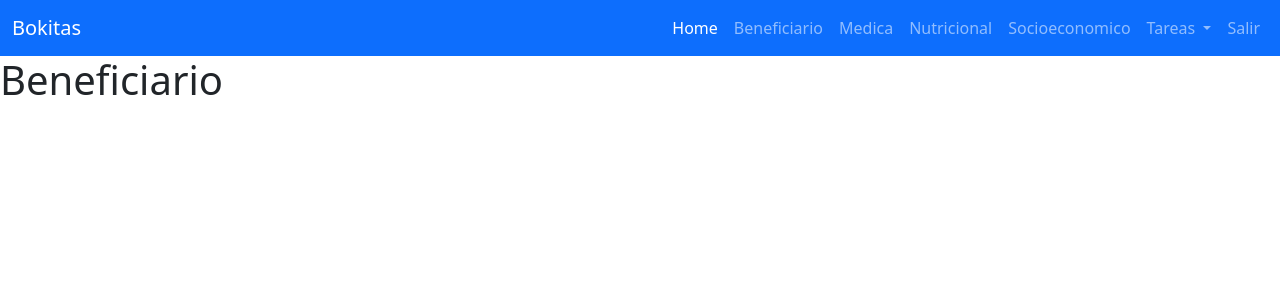
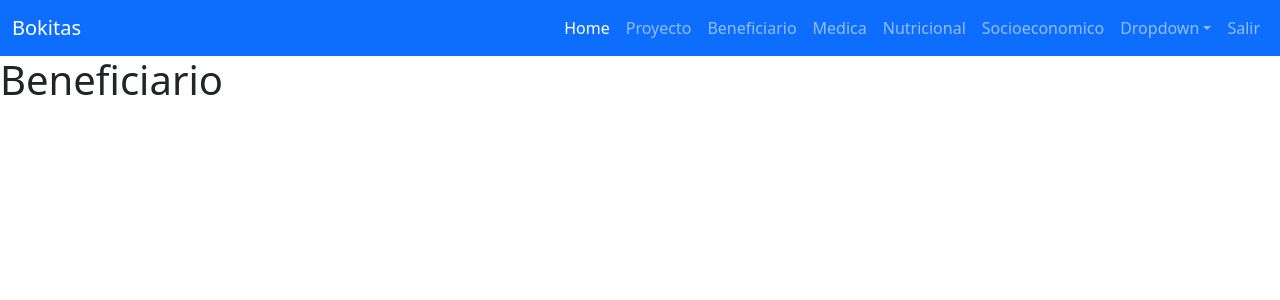
Before and after one commit to aerocaracas/Proyecto-Bokitas, a Django app: page /beneficiario/ in a window 1280 px wide. Shown: the top 300 px of the page. Run offline with Django 5.2, Linux system fonts and the light colour scheme; the visitor is signed in with stand-in values (Sample User, id 1).

Commit message:
update 07-02-24
update menu

```diff
--- a/bokitas/templates/base.html
+++ b/bokitas/templates/base.html
@@ -7,6 +7,7 @@
     <link rel="stylesheet" href="https://cdn.jsdelivr.net/npm/bootstrap@5.3.2/dist/css/bootstrap.min.css">
 </head>
 <body>
+
     <nav class="navbar navbar-expand-lg bg-primary navbar-dark">
         <div class="container-fluid">
           <a class="navbar-brand" href="#">Bokitas</a>
@@ -20,6 +21,9 @@
               </li>
               {% if user.is_authenticated %}
                 <li class="nav-item">
+                  <a class="nav-link" href="/proyecto">Proyecto</a>
+                </li>
+                <li class="nav-item">
                   <a class="nav-link" href="/beneficiario">Beneficiario</a>
                 </li>
                 <li class="nav-item">
@@ -32,13 +36,13 @@
                   <a class="nav-link" href="/socioeconomico">Socioeconomico</a>
                 </li>
                 <li class="nav-item dropdown">
-                  <a class="nav-link dropdown-toggle" href="#" role="button" data-bs-toggle="dropdown" aria-expanded="false">
-                    Tareas
-                  </a>
+                  <a class="nav-link dropdown-toggle" data-bs-toggle="dropdown" role="button" aria-expanded="false">Dropdown</a>
                   <ul class="dropdown-menu">
-                    <li><a class="dropdown-item" href="{% url 'tarea_crear' %}">Crear Tarea</a></li>
-                    <li><a class="dropdown-item" href="{% url 'tareas' %}">Tareas Pendientes</a></li>
-                    <li><a class="dropdown-item" href="{% url 'tarea_completada' %}">Tareas Completadas</a></li>
+                    <li><a class="dropdown-item" href="#">Action</a></li>
+                    <li><a class="dropdown-item" href="#">Another action</a></li>
+                    <li><a class="dropdown-item" href="#">Something else here</a></li>
+                    <li><hr class="dropdown-divider"></li>
+                    <li><a class="dropdown-item" href="#">Separated link</a></li>
                   </ul>
                 </li>
                 <li class="nav-item">
```
